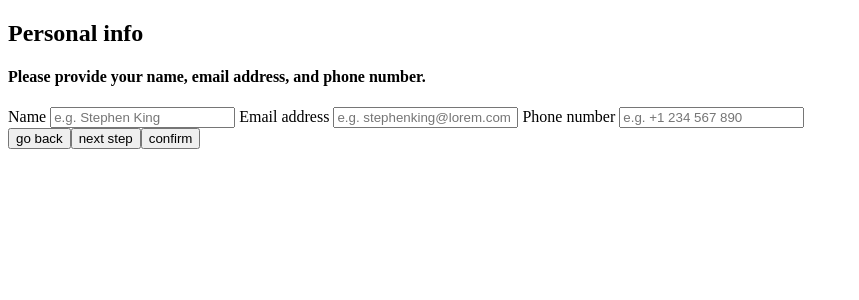
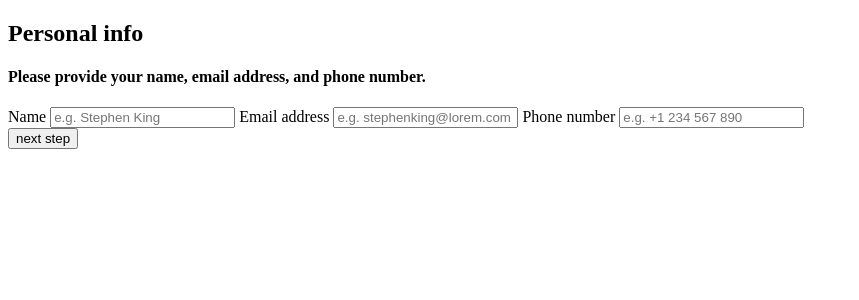
Before and after one commit to wiseman88/multi-step-form, a Vue app: page / in a window 1280 px wide. Shown: the top 300 px of the page, without its empty margins (0-859 px from the left). Built offline with nearby package versions, Linux system fonts and the light colour scheme.

Commit message:
feat: next/prev step

```diff
--- a/src/App.vue
+++ b/src/App.vue
@@ -9,6 +9,15 @@ import { ref } from 'vue';
 const components = [Personal, Plans, Addons, Summary, Confirmation]
 
 let currentStep = ref(0)
+let steps = components.length
+
+const nextStep = () => {
+  currentStep.value++
+}
+
+const prevStep = () => {
+  currentStep.value--
+}
 
 </script>
 
@@ -16,10 +25,10 @@ let currentStep = ref(0)
   <main>
     <component v-for="(component, index) in components" :is="component" :key="index" :id="index"
       :currentStep="currentStep"></component>
-    <div>
-      <button>go back</button>
-      <button>next step</button>
-      <button>confirm</button>
+    <div v-if="currentStep <= (steps - 2)">
+      <button v-if="currentStep !== 0" @click="prevStep">go back</button>
+      <button v-if="currentStep !== (steps - 2)" @click="nextStep">next step</button>
+      <button v-if="(currentStep + 1) === (steps - 1)" @click="nextStep">confirm</button>
     </div>
   </main>
 </template>
```
